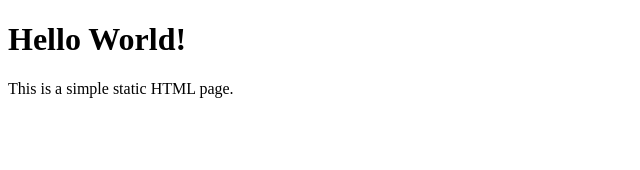
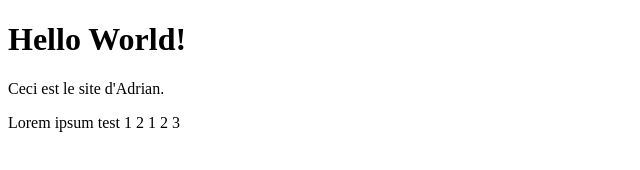
Before and after one commit to Oryzon00/cloud-1, a plain HTML site: page requirements/nginx/index.html in a window 1280 px wide. Shown: the whole page, without its empty margins (0-640 px from the left). Drawn offline with Linux system fonts and the light colour scheme.

Commit message:
some tests

```diff
--- a/requirements/nginx/index.html
+++ b/requirements/nginx/index.html
@@ -1,10 +1,11 @@
 <!DOCTYPE html>
 <html>
-<head>
+  <head>
     <title>Hello World Page</title>
-</head>
-<body>
+  </head>
+  <body>
     <h1>Hello World!</h1>
-    <p>This is a simple static HTML page.</p>
-</body>
+    <p>Ceci est le site d'Adrian.</p>
+    <p>Lorem ipsum test 1 2 1 2 3</p>
+  </body>
 </html>
```
